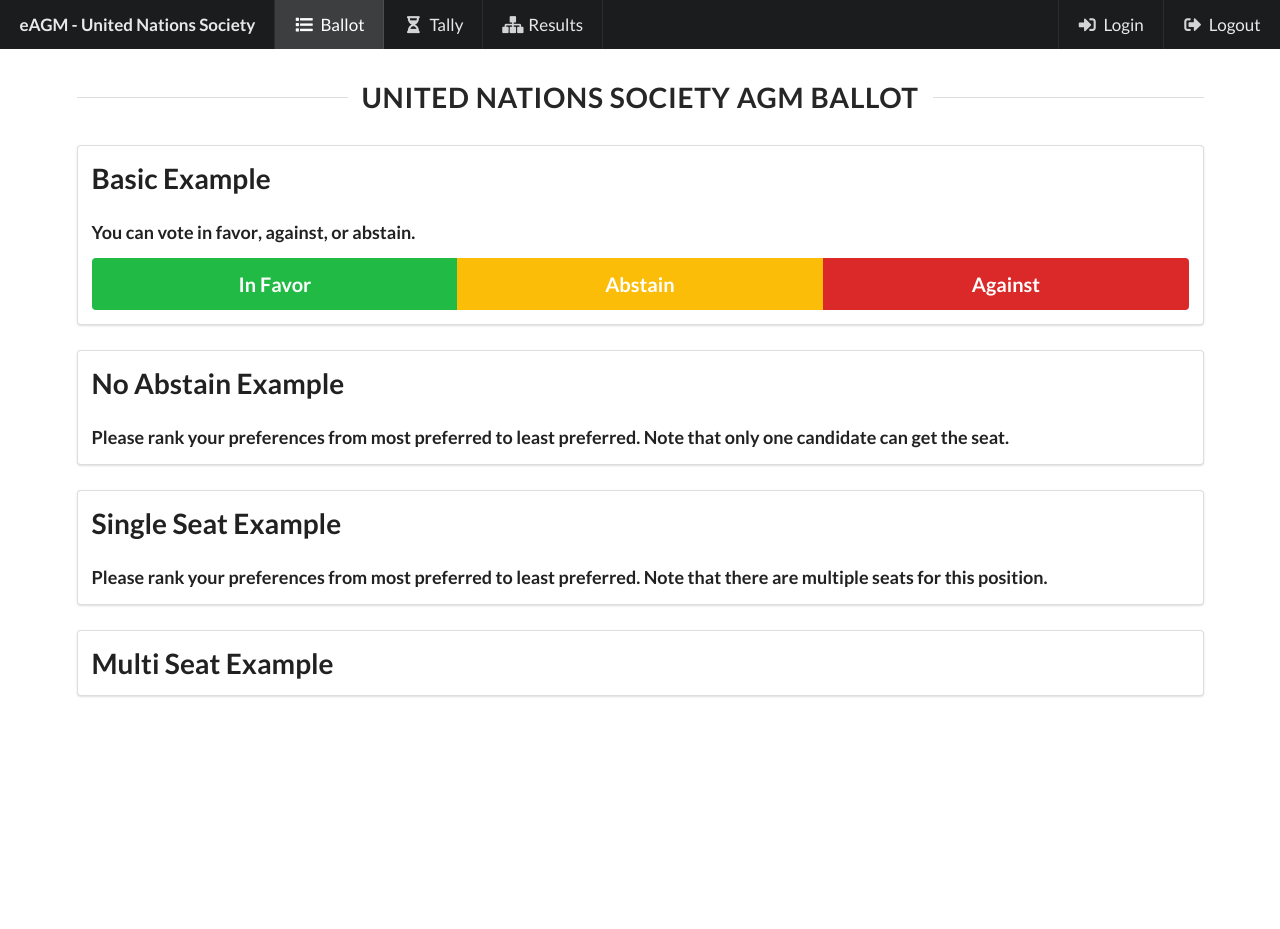
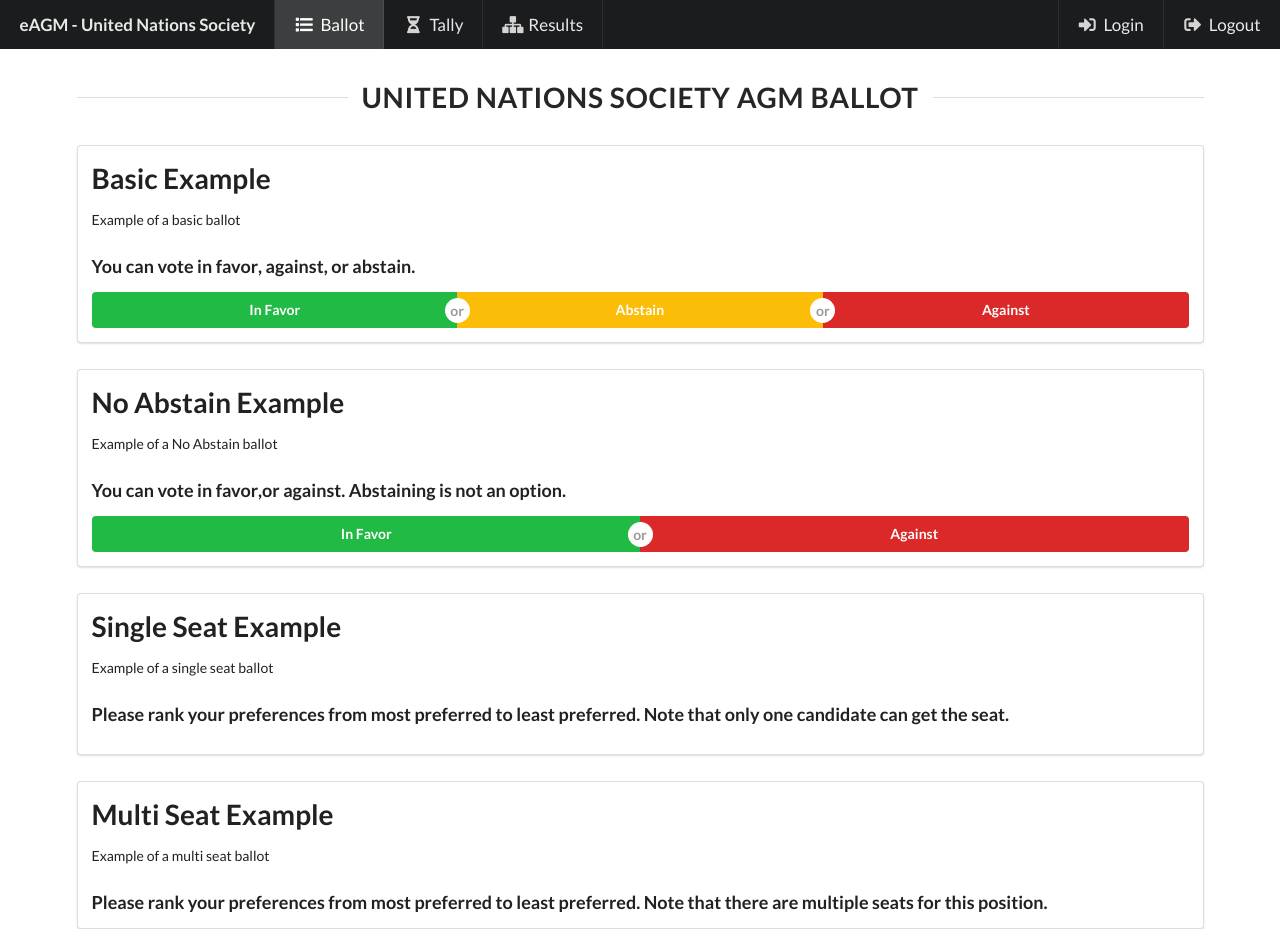
Before and after one commit to aaronosher/AGM-Ballots, an Angular app: page /ballot in a window 1280 px wide. Before the commit the page ends 800 px from the top, so only its background shows below. Built offline with nearby package versions, Linux system fonts and the light colour scheme; what ng2-semantic-ui would draw is missing.

Commit message:
Update Ballot Component
Add NoAbstain Support

```diff
--- a/src/app/pages/ballot/ballot.component.html
+++ b/src/app/pages/ballot/ballot.component.html
@@ -7,25 +7,43 @@
 
   <div *ngFor="let ballot of ballots">
     <div class="ui segment">
-      <!-- Name of Ballot Item -->
+    <!-- START Name of Ballot Item -->
       <h1>{{ballot.name}}</h1>
+    <!--END Name-->
 
-      <!-- Description of Voting -->
+    <!-- START Description of ballot -->
+      <p class="ui blue">{{ballot.description}}</p>
+    <!-- END Description-->
+
+    <!-- START Explanation of Voting -->
+
+      <!-- Basic -->
       <h3 *ngIf="ballot.type == 0">
         You can vote in <strong>favor</strong>, <strong>against</strong>, or <strong>abstain</strong>.
       </h3>
 
+      <!-- No Abstain -->
       <h3 *ngIf="ballot.type == 1">
+        You can vote in <strong>favor</strong>,or <strong>against</strong>. Abstaining is not an option.
+      </h3>
+
+      <!--Single Seat-->
+      <h3 *ngIf="ballot.type == 2">
         Please rank your preferences from most preferred to least preferred. Note that only one candidate can get the seat.
       </h3>
 
-      <h3 *ngIf="ballot.type == 2">
+      <!--Multi Seat-->
+      <h3 *ngIf="ballot.type == 3">
         Please rank your preferences from most preferred to least preferred. Note that there are multiple seats for this position.
       </h3>
 
-      <!-- Options -->
+    <!--END Explanation-->
+
+    <!-- START OPTIONS -->
+
+      <!-- START BasicBallot -->
       <div *ngIf="ballot.type == 0" class="three ui buttons">
-        <div class="huge animated green ui button">
+        <div class="animated green ui button">
           <div class="visible content">
             In Favor
           </div>
@@ -33,7 +51,8 @@
             You want this to pass.
           </div>
         </div>
-        <div class="huge animated yellow ui button">
+        <div class="or"></div>
+        <div class="animated yellow ui button">
           <div class="visible content">
             Abstain
           </div>
@@ -41,7 +60,8 @@
             You don't mind either way.
           </div>
         </div>
-        <div class="huge animated red ui button">
+        <div class="or"></div>
+        <div class="animated red ui button">
           <div class="visible content">
             Against
           </div>
@@ -50,6 +70,37 @@
           </div>
         </div>
       </div>
+      <!-- END Basic Ballot -->
+
+      <!-- START No Abstain Ballot -->
+      <div *ngIf="ballot.type == 1" class="two ui buttons">
+        <div class="animated green ui button">
+          <div class="visible content">
+            In Favor
+          </div>
+          <div class="hidden content">
+            You want this to pass.
+          </div>
+        </div>
+        <div class="or"></div>
+        <div class="animated red ui button">
+          <div class="visible content">
+            Against
+          </div>
+          <div class="hidden content">
+            You don't want this to pass.
+          </div>
+        </div>
+      </div>
+      <!-- END no Abstain Ballot-->
+
+      <!-- START Single Seat-->
+      <div *ngIf="ballot.type == 2">
+        <div *ngFor="let option of ballot.options">
+
+        </div>
+      </div>
+
 
     </div>
     <div class="fluid ui hidden header"></div>
```
